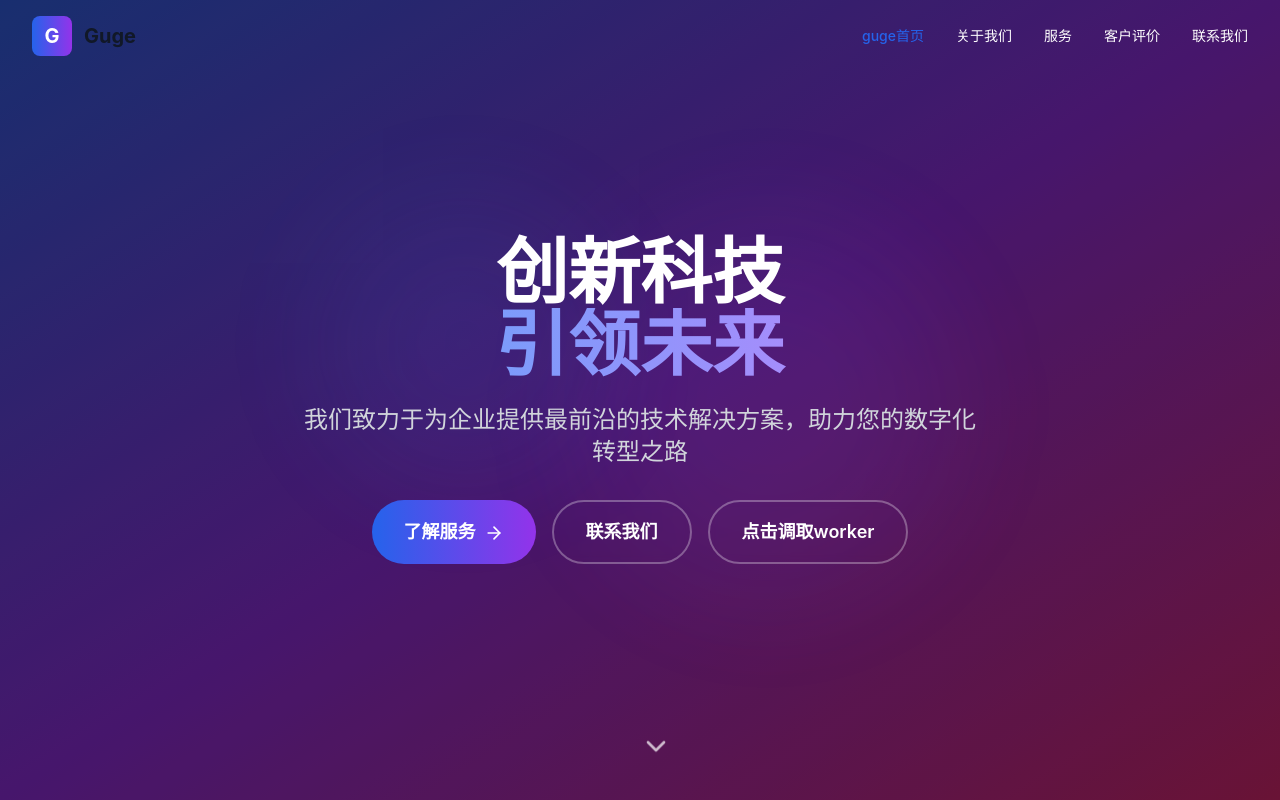
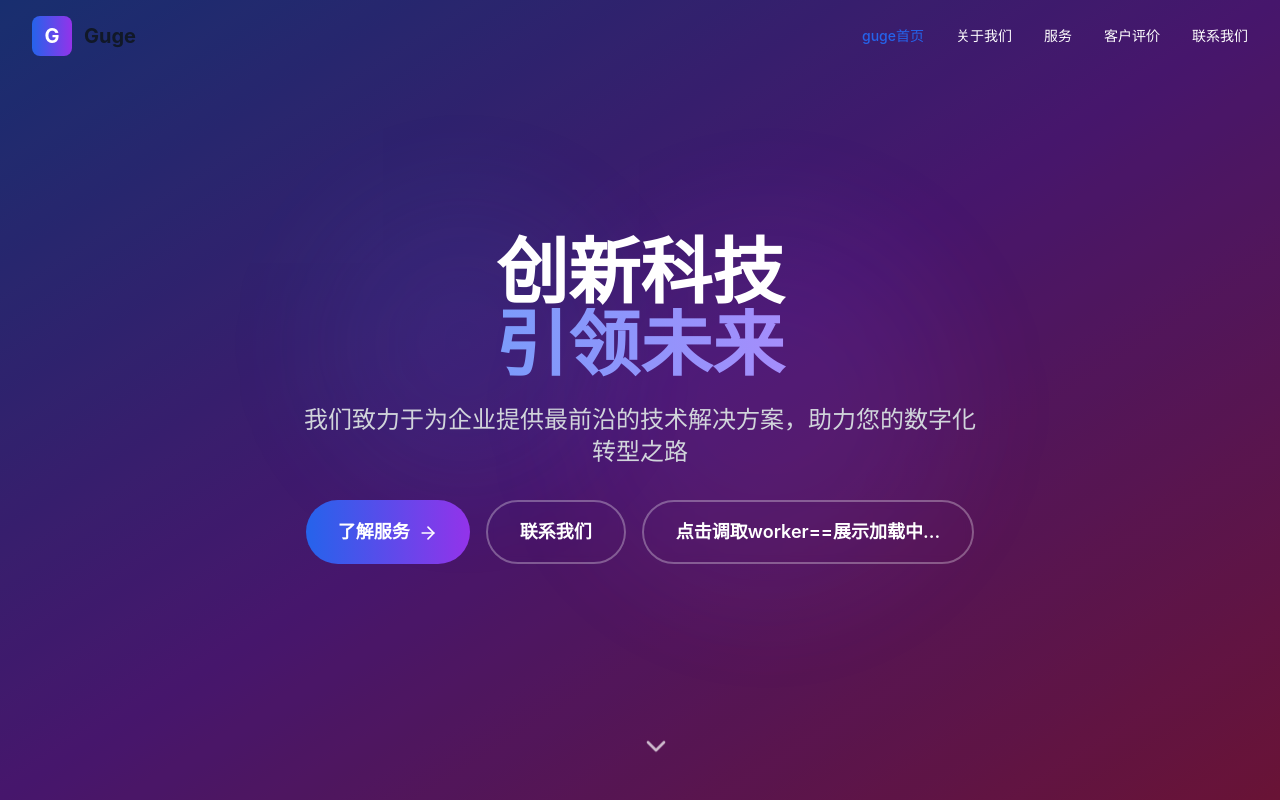
Before and after one commit to guge431/reactWeb3Demo, a React (Create React App) app: page / in a window 1280 px wide. Shown: the top 800 px of the page. Built offline with nearby package versions, Linux system fonts and the light colour scheme.

Commit message:
'终于调通了:原来是地址错了'

```diff
--- a/src/App.js
+++ b/src/App.js
@@ -7,7 +7,7 @@ const App = () => {
   const [scrolled, setScrolled] = useState(false);
   const [activeSection, setActiveSection] = useState('home');
   // const [time, setTime] = useState("");
-  // const [msg, setMsg] = useState("加载中...");
+  const [msg, setMsg] = useState("加载中...");
 
 
   useEffect(() => {
@@ -26,34 +26,17 @@ const App = () => {
   //点击调取worker后端
   const clickWorker=async()=>{
     console.log('clickWorker');
-    fetch('https://guge.wps.baby/api/hello')
-  .then(response => response.json())
-  .then(data => console.log(data))
-  .catch(error => console.error('Error:', error));
-    // fetch("/api/time")
-    // .then(res => {
-    //   if (!res.ok) throw new Error("Network response was not ok");
-    //   return res.json();
-    // })
-    // .then(data => {
-    //   setTime(data.time);
-    //   console.log('data11111111111', data);
-    // })
-    // .catch(err => {
-    //   console.log('data2222222222', err);
-    // })
+  //   fetch('https://guge.wps.baby/api/hello')
+  // .then(response => response.json())
+  // .then(data => console.log(data))
+  // .catch(error => console.error('Error:', error));
+  fetch('https://guge.chuanzhenhe58.workers.dev/api/hello')
+  .then(res => res.json())
+  .then(data => {
+    console.log('Response from worker:', data);
 
-    // try {
-    //   const res = await fetch("https://guge.wps.baby/api/hello");
-    //   const data = await res.json();
-    //   console.log('data111111111111', data);
-    //   // setMessage(data.message);
-    // } catch (err) {
-    //   // setMessage("请求失败");
-    //   // console.error(err);
-    //   console.log('data22222222', err);
-    // }
-
+    setMsg(data.message);
+  });
 
   }
   const features = [
@@ -204,7 +187,7 @@ const App = () => {
               onClick={() => clickWorker()}
               className="border-2 border-white/30 hover:border-white px-8 py-4 rounded-full text-lg font-semibold transition-all duration-300 backdrop-blur-sm hover:bg-white/10"
             >
-              点击调取worker
+              点击调取worker==展示{msg}
             </button>
           </div>
         </div>
```
Also changed, not shown: workers-site/index.js (line endings or trailing spaces).
